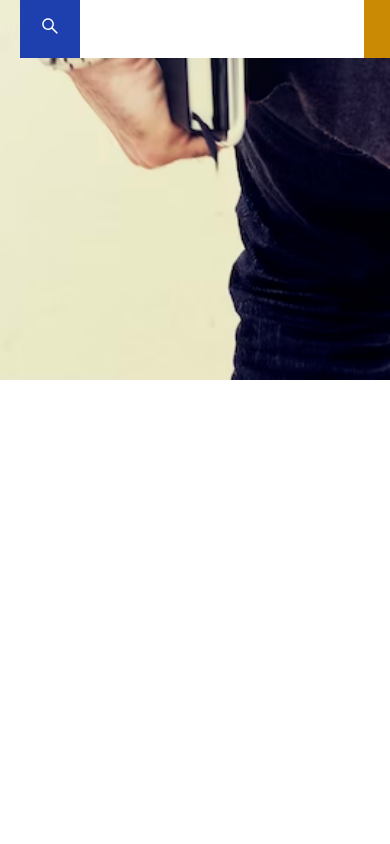
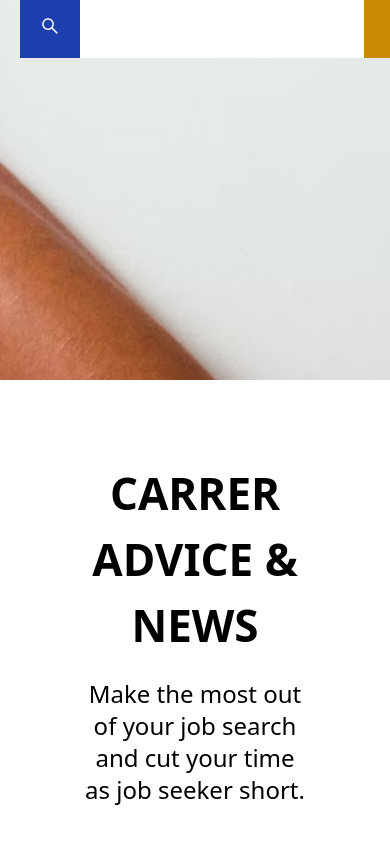
Before and after one commit to yafet-123/smaple-job-version-1, a Next.js app: page / in a window 390 px wide. Shown: the part 592-1436 px from the top of the page. Before the commit the page ends 972 px from the top, so only its background shows below. Built offline with nearby package versions, Linux system fonts and the light colour scheme.

Commit message:
adding advice and hero

```diff
--- /dev/null
+++ b/components/AdviceAndNews.js
@@ -0,0 +1,16 @@
+import React from "react";
+
+export function AdviceAndNews() {
+  return (
+    <div className="bg-white w-full h-[40rem] p-20">
+      <h1 className="text-center w-full uppercase text-[2.75rem] font-bold">
+        carrer advice & news
+      </h1>
+
+      <p className="text-center text-2xl font-light my-5">
+        Make the most out of your job search and cut your time as job seeker
+        short.
+      </p>
+    </div>
+  );
+}
--- a/components/Hero.js
+++ b/components/Hero.js
@@ -9,7 +9,7 @@ import {
 import { CiTwitter } from "react-icons/ci";
 export function Hero() {
   return (
-    <div className="w-full h-screen lg:h-[50rem] hero-background ">
+    <div className="w-full h-screen lg:h-[40rem] hero-background ">
       <div className="hidden md:flex flex-col w-14 pt-56">
         <div className="h-full bg-blue-900 text-white px-5 hover:w-20 transition-all duration-1000 transform-cpu cursor-pointer hover:brightness-110 flex items-center justify-center">
           <FaFacebookF size={20} />
--- a/pages/index.js
+++ b/pages/index.js
@@ -1,3 +1,4 @@
+import { AdviceAndNews } from "../components/AdviceAndNews";
 import { Hero } from "../components/Hero";
 import { Navbar } from "../components/Navbar";
 
@@ -6,6 +7,7 @@ export default function Home() {
     <div className="">
       <Navbar />
       <Hero />
+      <AdviceAndNews />
     </div>
   );
 }
```
Also changed, not shown: public/images/bgImage1.avif.
